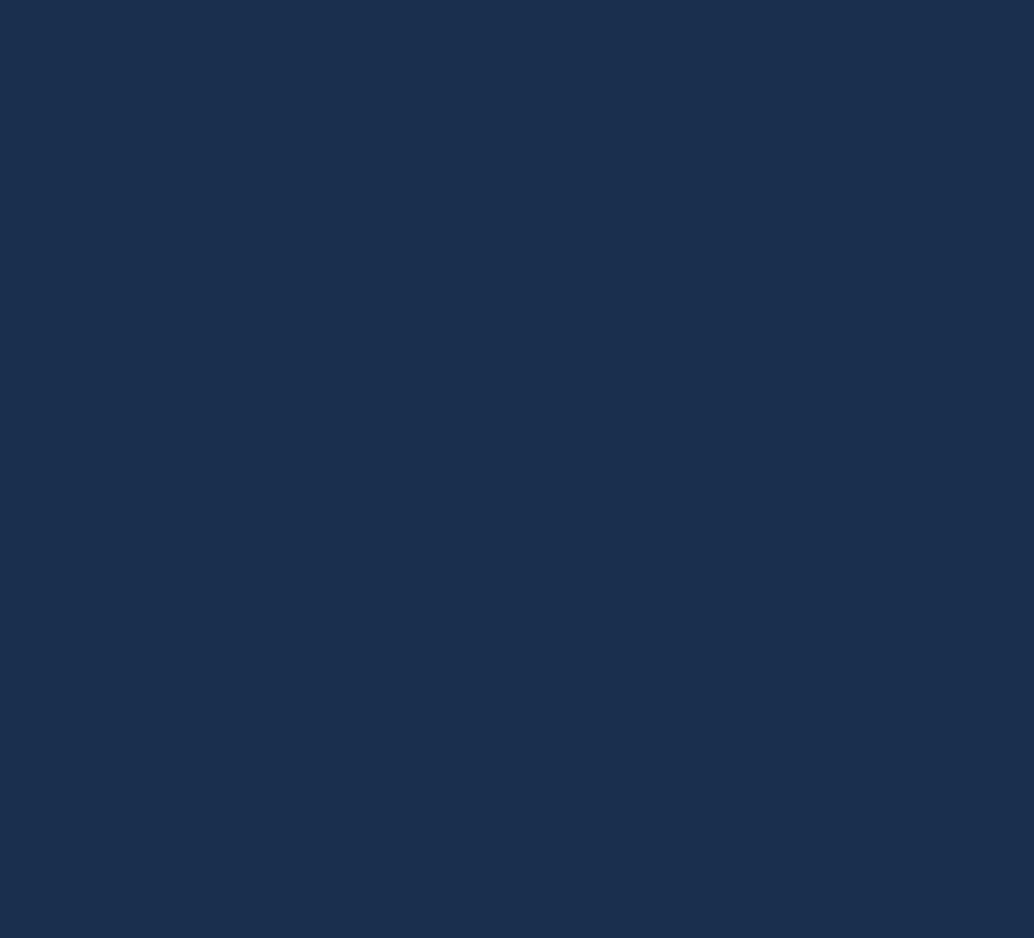
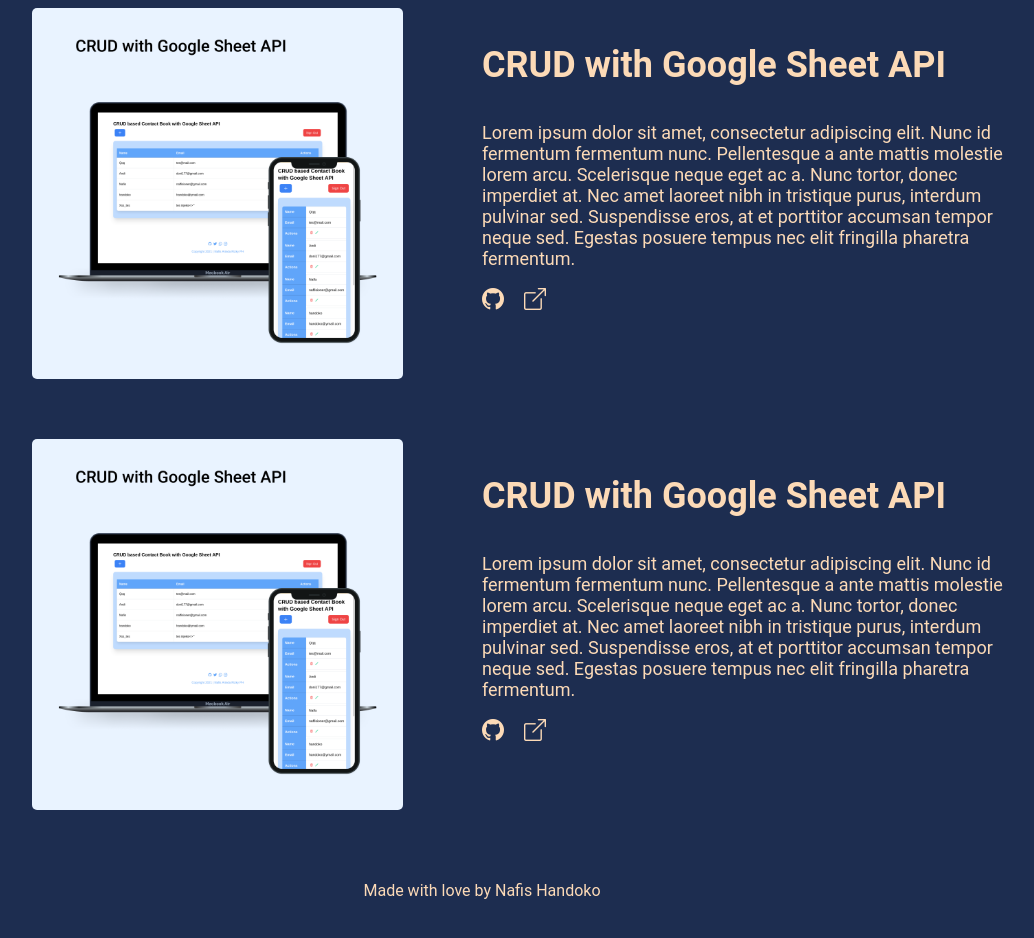
Before and after one commit to NafisHandoko/portfolio, a Next.js app: page / in a window 1280 px wide. Shown: the part 1340-2278 px from the top of the page, without its empty margins (158-1192 px from the left). Before the commit the page ends 1202 px from the top, so only its background shows below. Built offline with nearby package versions, Linux system fonts and the light colour scheme.

Commit message:
basic style for portfolios section done

```diff
--- a/pages/index.js
+++ b/pages/index.js
@@ -58,6 +58,41 @@
           </div>
         </div>
       </section>
+      <section className={styles.portfolios}>
+        <h2 style={{textAlign: 'center'}}>My Portfolio</h2>
+        <div className={styles.portList}>
+          <div className={styles.portItem}>
+            <div className={styles.portImgDiv}>
+              <img className={styles.portImg} src="/img/gsheet.png" />
+            </div>
+            <div className={styles.portDesc}>
+              <h3>CRUD with Google Sheet API</h3>
+              <p>
+                Lorem ipsum dolor sit amet, consectetur adipiscing elit. Nunc id fermentum fermentum nunc. Pellentesque a ante mattis molestie lorem arcu. Scelerisque neque eget ac a. Nunc tortor, donec imperdiet at. Nec amet laoreet nibh in tristique purus, interdum pulvinar sed. Suspendisse eros, at et porttitor accumsan tempor neque sed. Egestas posuere tempus nec elit fringilla pharetra fermentum.
+              </p>
+              <div className={styles.portDemo}>
+                <a className={styles.demoIcon} href="https://github.com/nafishandoko"><i className="bi bi-github"></i></a>
+                <a className={styles.demoIcon} href="#"><i class="bi bi-box-arrow-up-right"></i></a>
+              </div>
+            </div>
+          </div>
+          <div className={styles.portItem}>
+            <div className={styles.portImgDiv}>
+              <img className={styles.portImg} src="/img/gsheet.png" />
+            </div>
+            <div className={styles.portDesc}>
+              <h3>CRUD with Google Sheet API</h3>
+              <p>
+                Lorem ipsum dolor sit amet, consectetur adipiscing elit. Nunc id fermentum fermentum nunc. Pellentesque a ante mattis molestie lorem arcu. Scelerisque neque eget ac a. Nunc tortor, donec imperdiet at. Nec amet laoreet nibh in tristique purus, interdum pulvinar sed. Suspendisse eros, at et porttitor accumsan tempor neque sed. Egestas posuere tempus nec elit fringilla pharetra fermentum.
+              </p>
+              <div className={styles.portDemo}>
+                <a className={styles.demoIcon} href="https://github.com/nafishandoko"><i className="bi bi-github"></i></a>
+                <a className={styles.demoIcon} href="#"><i class="bi bi-box-arrow-up-right"></i></a>
+              </div>
+            </div>
+          </div>
+        </div>
+      </section>
 
       <footer className={styles.footer}>
         <a
--- a/styles/Home.module.css
+++ b/styles/Home.module.css
@@ -86,3 +86,41 @@
   text-align: center;
   font-size: 50px;
 }
+
+.portfolios{
+  padding-top: 80px;
+  display: flex;
+  flex-direction: column;
+}
+
+.portList{
+  display: flex;
+  flex-direction: column;
+}
+
+.portItem{
+  display: flex;
+  flex-direction: row;
+  margin: 30px 0;
+}
+
+.portImgDiv{
+  flex: 1;
+  /* margin: 0 60px 0 0; */
+  display: flex;
+  justify-content: center;
+}
+
+.portImg{
+  max-width: 70%;
+  border-radius: 5px;
+}
+
+.portDesc{
+  flex: 1;
+}
+
+.demoIcon{
+  font-size: 22px;
+  margin-right: 20px;
+}
```
Also changed, not shown: public/img/gsheet.png (added).
